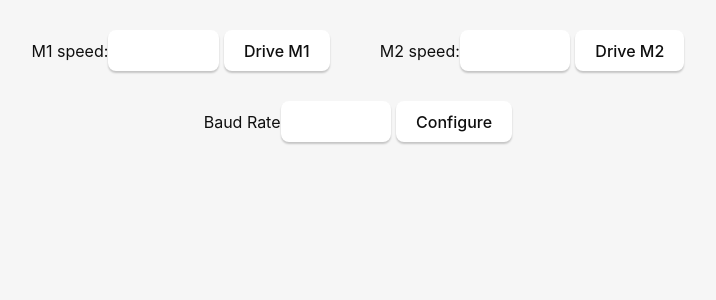
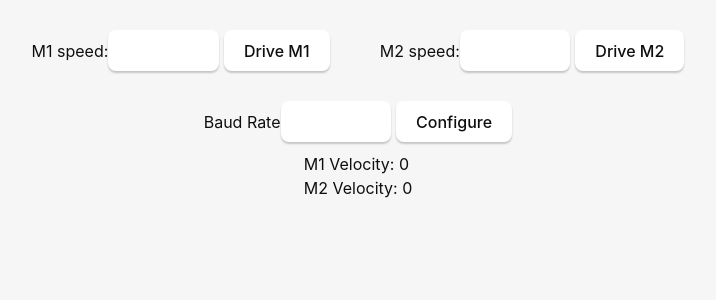
Before and after one commit to lazytatzv/motion_studio, a React (Vite) app: page / in a window 1280 px wide. Shown: the top 300 px of the page, without its empty margins (282-998 px from the left). Built offline with nearby package versions, Linux system fonts and the light colour scheme.

Commit message:
Update layout to show the speed of the motors

```diff
--- a/src/App.css
+++ b/src/App.css
@@ -86,6 +86,14 @@
   /*padding*/
 }
 
+/* これ必要かはわからん */
+.current-vel {
+  display: flex;
+  justify-content: center;
+  align-items: center;
+  margin-top: 10px;
+  /*text-align: center;*/
+}
 
 /*
 .motor-buttons {
--- a/src/App.tsx
+++ b/src/App.tsx
@@ -14,6 +14,9 @@ function App() {
   // ボーレート
   const [baud, setBaud] = useState<number | "">("");
 
+  // コマンドで取得した現在のモーターの速度
+  const [velM1, setVelM1] = useState<number>(0);
+  const [velM2, setVelM2] = useState<number>(0);
 
   /*
   async function showCounter() {
@@ -29,14 +32,14 @@ function App() {
   const handleForwardM1 = async () => {
     if (motorSpeedM1 == "") return; //空ならreturn
 
-    await invoke("drive_forward_async", { speed: motorSpeedM1 as number, motorIndex: 6 });
+    await invoke("drive_forward_async", { speed: motorSpeedM1 as number, motorIndex: 1 });
     //console.log(motorSpeedM1);
   }
 
   const handleForwardM2 = async () => {
     if (motorSpeedM2 == "") return;
 
-    await invoke("drive_forward_async", { speed: motorSpeedM2 as number, motorIndex: 7 });
+    await invoke("drive_forward_async", { speed: motorSpeedM2 as number, motorIndex: 2 });
     //console.log(motorSpeedM2);
   }
 
@@ -91,6 +94,12 @@ function App() {
         <button onClick={handleBaud}>Configure</button>
       </div>
 
+      {/* Showing Motors' speed*/}
+      <div className="current-vel">
+        M1 Velocity: {velM1}<br/>
+        M2 Velocity: {velM2}
+      </div>
+
     </main>
   );
 }
```
Also changed, not shown: 1 other file (tests, documents, lock files or other folders).
